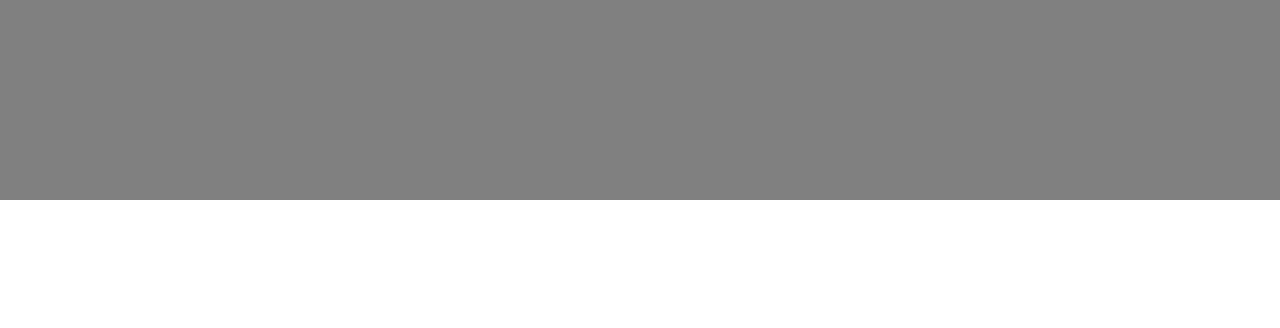
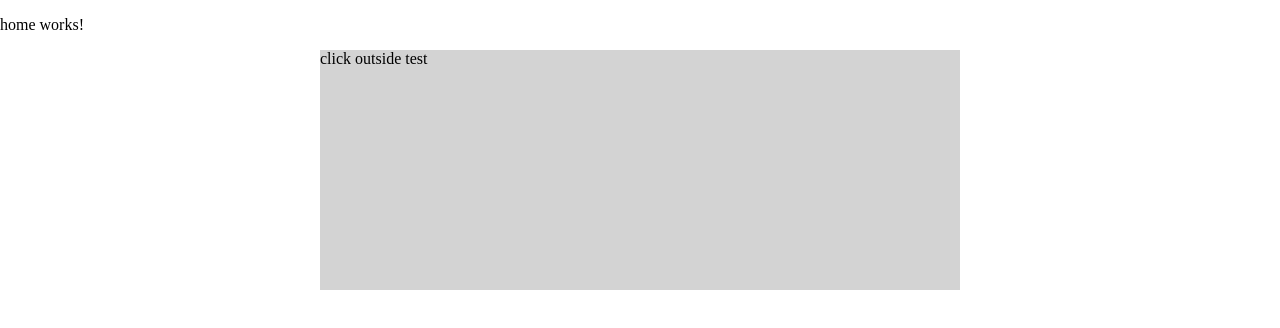
Before and after one commit to LDWDev/MEAN-stack-playground, an Angular app: page / in a window 1280 px wide. Shown: the top 328 px of the page. Built offline with nearby package versions, Linux system fonts and the light colour scheme.

Commit message:
revert home component back to changing colour on clicks

```diff
--- a/src/app/components/home/home.component.html
+++ b/src/app/components/home/home.component.html
@@ -1,10 +1,12 @@
-<div class="parent" style="height: 200px; background-color: gray">
-    <div
-    #main
-      class="element"
-      clickDetector
-      [emitDistinctOnly]="emitDistinctOnly"
-      (clickedInOrOutside)="process($event)"
-    ></div>
-    <div class="sibling"></div>
-  </div>
+<p>
+  home works!
+</p>
+<div
+  #main
+  class="main"
+  clickDetector
+  [emitDistinctOnly]="true"
+  (clickedInOrOutside)="processClickEvent($event)"
+>
+  click outside test
+</div>
--- a/src/app/components/home/home.component.ts
+++ b/src/app/components/home/home.component.ts
@@ -17,8 +17,7 @@ export class HomeComponent implements OnInit {
 
   ngOnInit() {}
 
-  public process($event): void {
-    console.log("proc");
+  public processClickEvent($event): void {
     if ($event) {
       this.renderer.setStyle(
         this.el.nativeElement,
```
